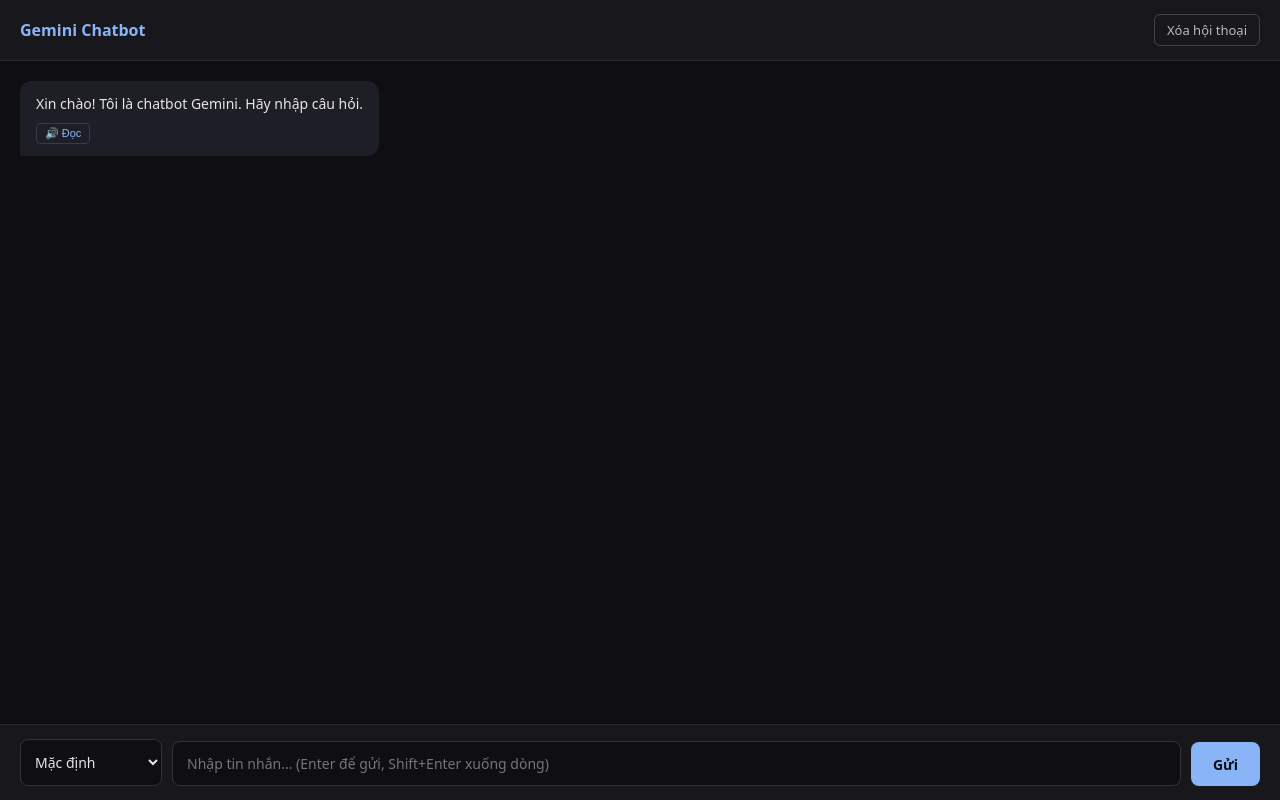
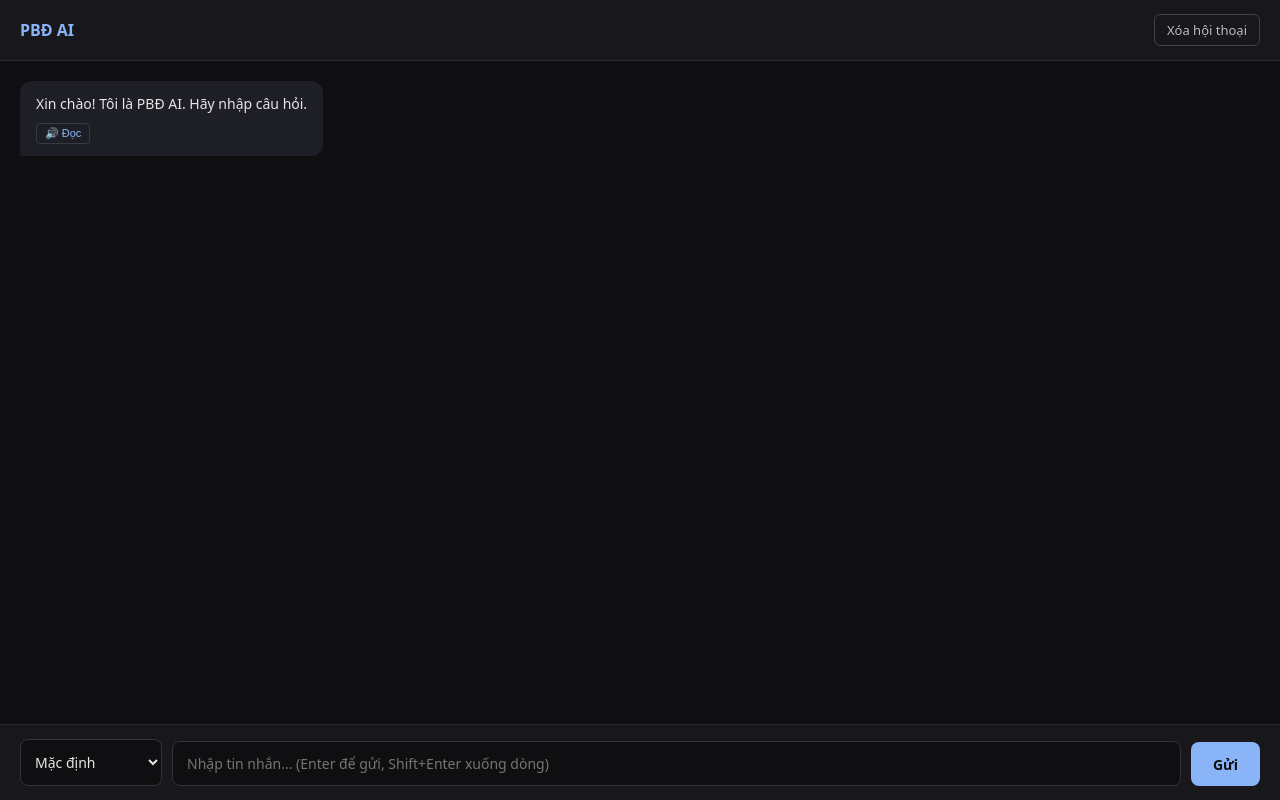
Before and after one commit to kmlteamp/NCB-AI-V2-1.0.0, a plain HTML site: page index.html in a window 1280 px wide. Drawn offline with Linux system fonts and the light colour scheme.

Commit message:
index.html

```diff
--- a/index.html
+++ b/index.html
@@ -3,7 +3,7 @@
 <head>
     <meta charset="UTF-8">
     <meta name="viewport" content="width=device-width, initial-scale=1.0">
-    <title>Gemini Chatbot</title>
+    <title>PBĐ AI</title>
     <style>
         * { box-sizing: border-box; margin: 0; padding: 0; }
         body {
@@ -144,7 +144,7 @@
 </head>
 <body>
     <header>
-        <h1>Gemini Chatbot</h1>
+        <h1>PBĐ AI</h1>
         <div class="header-controls">
             <button id="clearBtn">Xóa hội thoại</button>
         </div>
@@ -166,17 +166,10 @@
 
     <script>
         // ===== CẤU HÌNH =====
-        // API key mới, trim() để loại bỏ khoảng trắng thừa
-        const API_KEY = 'AQ.Ab8RN6LUdZXZS-PmAOR_ecqQp2LbnaDP4HP1kMYmjTfkfGzQHg'.trim();
-
-        // Endpoint chuẩn Gemini API
+        const API_KEY = 'AQ.Ab8RN6KP1ORt7EgzeoQjunf8f1gTii9-cThXUN-5Et1qrF66Ew'.trim();
         const API_HOST = 'https://generativelanguage.googleapis.com/v1beta';
-
-        // Danh sách model fallback khi gặp 404
         const MODEL_FALLBACKS = ['gemini-2.0-flash', 'gemini-1.5-flash'];
-
-        // Chỉ thị hệ thống mặc định
-        const BASE_SYSTEM_INSTRUCTION = 'Bạn là trợ lý AI hữu ích, trả lời bằng tiếng Việt.';
+        const BASE_SYSTEM_INSTRUCTION = 'Bạn là PBĐ AI, trợ lý AI hữu ích, trả lời bằng tiếng Việt.';
 
         // ===== TRẠNG THÁI =====
         let chatHistory = [];
@@ -188,7 +181,7 @@
         const clearBtn = document.getElementById('clearBtn');
         const moodSelect = document.getElementById('moodSelect');
 
-        // ===== HIỂN THỊ TIN NHẮN =====
+        // ===== HIỂN THỊ =====
         function addMessage(text, role, allowSpeech = false) {
             const div = document.createElement('div');
             div.className = 'msg ' + role;
@@ -212,7 +205,7 @@
         function addTyping() {
             const div = document.createElement('div');
             div.className = 'msg bot typing';
-            div.textContent = 'Đang trả lời...';
+            div.textContent = 'PBĐ AI đang trả lời...';
             chatEl.appendChild(div);
             chatEl.scrollTop = chatEl.scrollHeight;
             return div;
@@ -238,7 +231,7 @@
             window.speechSynthesis.speak(utterance);
         }
 
-        // ===== GỌI API VỚI FALLBACK =====
+        // ===== GỌI API =====
         async function sendToGemini(userText) {
             chatHistory.push({
                 role: 'user',
@@ -305,7 +298,7 @@
             throw lastError || new Error('Tất cả các model đều thất bại.');
         }
 
-        // ===== GỬI TIN NHẮN =====
+        // ===== GỬI =====
         async function handleSend() {
             const text = inputEl.value.trim();
             if (!text) return;
@@ -356,7 +349,7 @@
         if ('speechSynthesis' in window) {
             window.speechSynthesis.getVoices();
         }
-        addMessage('Xin chào! Tôi là chatbot Gemini. Hãy nhập câu hỏi.', 'bot', true);
+        addMessage('Xin chào! Tôi là PBĐ AI. Hãy nhập câu hỏi.', 'bot', true);
     </script>
 </body>
 </html>
```
